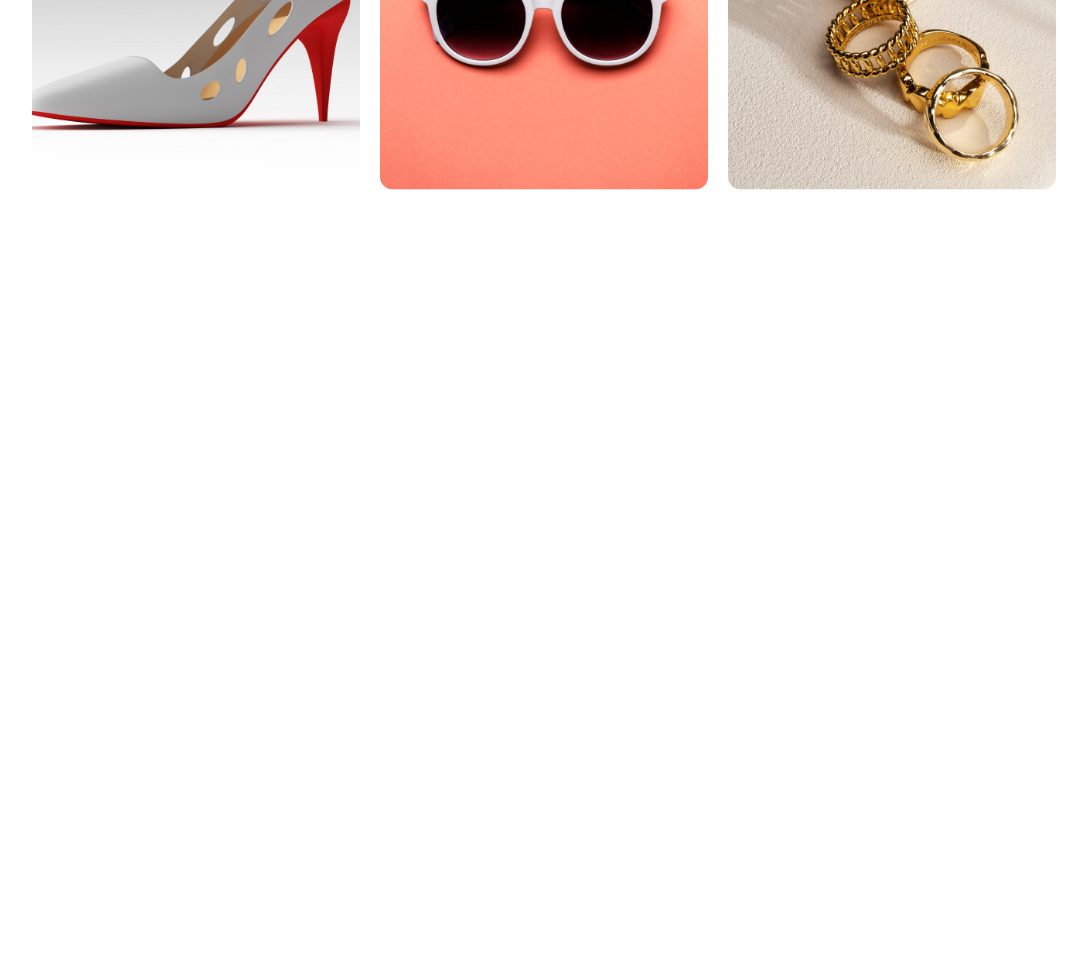
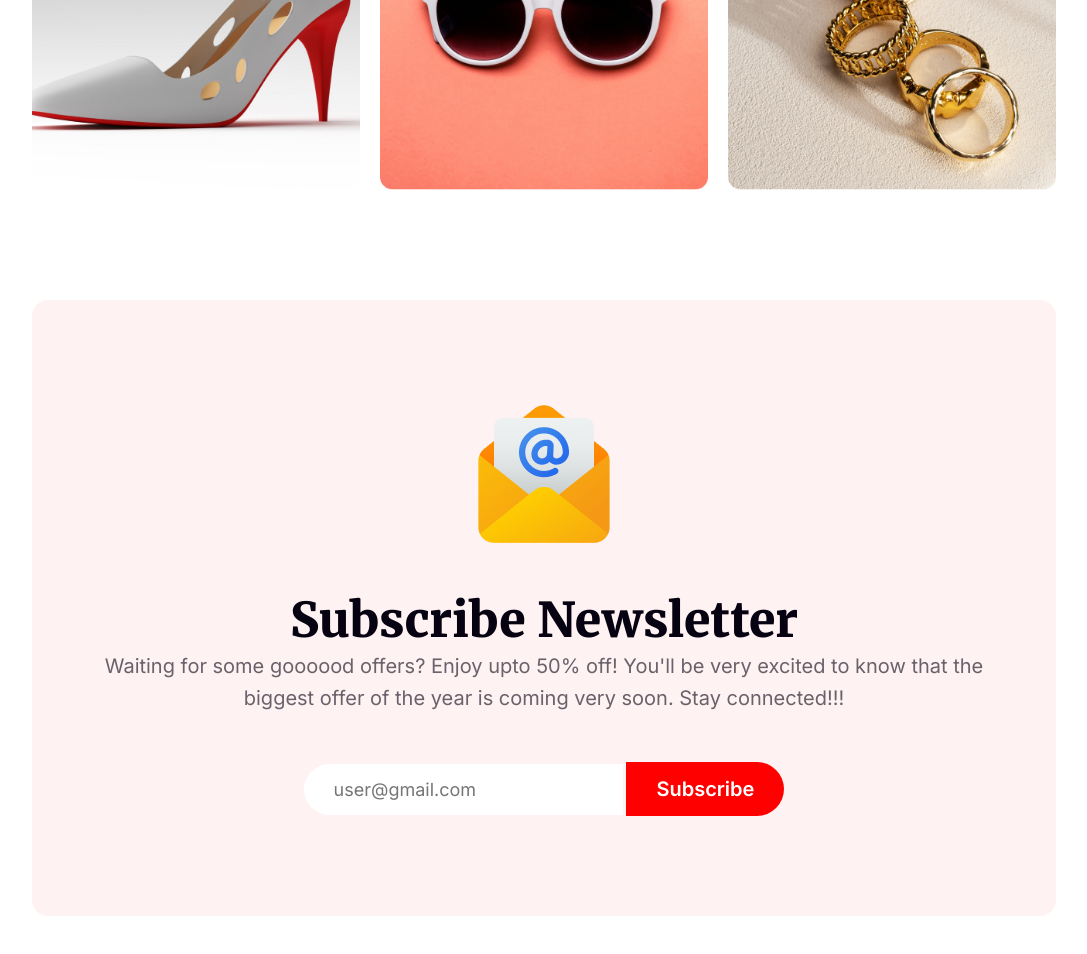
Before and after one commit to hemel17/R901, a plain HTML site: page index.html in a window 1280 px wide. Shown: the part 5157-6111 px from the top of the page, without its empty margins (96-1183 px from the left). Before the commit the page ends 5457 px from the top, so only its background shows below. Drawn offline with Linux system fonts and the light colour scheme.

Commit message:
newsletter section added

```diff
--- a/index.html
+++ b/index.html
@@ -1,11 +1,11 @@
 <!DOCTYPE html>
 <html lang="en">
   <head>
-    <meta charset="UTF-8">
-    <meta name="viewport" content="width=device-width, initial-scale=1.0">
+    <meta charset="UTF-8" />
+    <meta name="viewport" content="width=device-width, initial-scale=1.0" />
     <title>New Year</title>
     <!-- style sheet -->
-    <link rel="stylesheet" href="style.css">
+    <link rel="stylesheet" href="style.css" />
   </head>
   <body>
     <!-- header starts here -->
@@ -27,16 +27,20 @@
         <h2>65% OFF</h2>
         <p class="discount-holiday">OUR HOLIDAY DEALS ARE BETTER</p>
         <p class="categories">ALL CATEGORIES</p>
-            <img src="./images/New Year Photo.png" alt="new year photo">
+        <img src="./images/New Year Photo.png" alt="new year photo" />
       </section>
       <!-- discount section ends here -->
 
       <!-- party section starts here -->
       <section class="party">
-            <img src="./images/Vectorrr.png" alt="party image">
+        <img src="./images/Vectorrr.png" alt="party image" />
         <div class="party-items">
           <h2>Welcome to midnight party</h2>
-            <p>Excited for the best party of the town? Join us, have fun! You'll be delighted. We are arranging the best midnight party. Just come and see.</p>
+          <p>
+            Excited for the best party of the town? Join us, have fun! You'll be
+            delighted. We are arranging the best midnight party. Just come and
+            see.
+          </p>
           <button>Join Now</button>
         </div>
       </section>
@@ -59,15 +63,18 @@
         <div class="coming">
           <p class="coming-offer">NEW BEST OFFER</p>
           <h2>Coming Soon</h2>
-          <p class="offer-common">Waiting for some goooood offers? You'll be very excited to know that the biggest offer of the year is coming very soon. Stay connected!!!</p>
+          <p class="offer-common">
+            Waiting for some goooood offers? You'll be very excited to know that
+            the biggest offer of the year is coming very soon. Stay connected!!!
+          </p>
         </div>
         <div class="offer-img">
-          <img src="./images/Ellipse 1.png" alt="">
+          <img src="./images/Ellipse 1.png" alt="" />
         </div>
         <div class="offer-year">
           <p class="year">2024</p>
           <p class="offer-common">Don't miss a single offer! Stay connected!</p>
-          <img src="./images/Group 96.png" alt="Happy new year">
+          <img src="./images/Group 96.png" alt="Happy new year" />
         </div>
       </section>
       <!-- offer section ends here -->
@@ -76,14 +83,21 @@
       <section class="holiday">
         <p class="holiday-function">WHAT IS FUNCTIONAL</p>
         <h2><span>Holidays </span>Sale 50%</h2>
-    <p>Waiting for some goooood offers? Enjoy upto 50% off! You'll be very excited to know that the biggest offer of the year is coming very soon. Stay connected!!!</p>
+        <p>
+          Waiting for some goooood offers? Enjoy upto 50% off! You'll be very
+          excited to know that the biggest offer of the year is coming very
+          soon. Stay connected!!!
+        </p>
         <div class="holiday-img">
           <div>
-        <p><span>50%</span><br> discount</p>
+            <p>
+              <span>50%</span><br />
+              discount
+            </p>
           </div>
-      <img src="./images/Group 75.png" alt="" class="holiday-img1">
-      <img src="./images/Rectangle 1.png" alt="" class="holiday-img2">
-      <img src="./images/Rectangle 2.png" alt="" class="holiday-img3">
+          <img src="./images/Group 75.png" alt="" class="holiday-img1" />
+          <img src="./images/Rectangle 1.png" alt="" class="holiday-img2" />
+          <img src="./images/Rectangle 2.png" alt="" class="holiday-img3" />
         </div>
       </section>
       <!-- holiday section ends here -->
@@ -92,18 +106,36 @@
       <section class="portfolio">
         <p class="portfolio-gift">THE BEST GIFTS</p>
         <h2>Our Awesome Portfolio</h2>
-    <p>Waiting for some goooood offers? You'll be very excited to know that the biggest offer of the year is coming very soon. Stay connected!!!</p>
+        <p>
+          Waiting for some goooood offers? You'll be very excited to know that
+          the biggest offer of the year is coming very soon. Stay connected!!!
+        </p>
 
         <div class="portfolio-img">
-      <figure><img src="./images/Rectangle 3.png" alt=""></figure>
-      <figure><img src="./images/Rectangle 4.png" alt=""></figure>
-      <figure><img src="./images/Rectangle 5.png" alt=""></figure>
-      <figure><img src="./images/Rectangle 6.png" alt=""></figure>
-      <figure><img src="./images/Rectangle 7.png" alt=""></figure>
-      <figure><img src="./images/Rectangle 8.png" alt=""></figure>
+          <figure><img src="./images/Rectangle 3.png" alt="" /></figure>
+          <figure><img src="./images/Rectangle 4.png" alt="" /></figure>
+          <figure><img src="./images/Rectangle 5.png" alt="" /></figure>
+          <figure><img src="./images/Rectangle 6.png" alt="" /></figure>
+          <figure><img src="./images/Rectangle 7.png" alt="" /></figure>
+          <figure><img src="./images/Rectangle 8.png" alt="" /></figure>
         </div>
       </section>
       <!-- portfolio section ends here -->
+
+      <!-- newsletter section starts here -->
+      <section class="newsletter">
+        <img src="./images/Group 61.png" alt="" />
+        <h2>Subscribe Newsletter</h2>
+        <p>
+            Waiting for some goooood offers? Enjoy upto 50% off! You'll be very excited to know that the biggest offer of the year is coming very soon. Stay connected!!!
+        </p>
+        <p>
+          <input type="text" placeholder="user@gmail.com" />
+          <button>Subscribe</button>
+        </p>
+      </section>
+      <!-- newsletter section ends here -->
     </main>
+    <!-- main ends here -->
   </body>
 </html>
--- a/style.css
+++ b/style.css
@@ -396,3 +396,63 @@ main {
   box-shadow: 5px 5px 10px;
 }
 /* portfolio-main design ends here */
+
+/* newsletter-main desing starts here */
+.newsletter{
+    margin-top: 120px;
+    border-radius: 16px;
+  background: rgba(255, 0, 0, 0.05);
+  height: 616px;
+  display: flex;
+  flex-direction: column;
+  justify-content: center;
+  align-items: center;
+  }
+
+  .newsletter h2{
+    color: #070211;
+  text-align: center;
+  font-family: Merriweather;
+  font-size: 48px;
+  font-weight: 900;
+  margin-top: 40px;
+  }
+
+  .newsletter p:nth-of-type(1){
+    color: rgba(7, 2, 17, 0.60);
+  text-align: center;
+  font-family: Inter;
+  font-size: 20px;
+  font-weight: 400;
+  line-height: 32px;
+  width: 896px;
+  margin-bottom: 48px;
+  }
+
+  .newsletter p:nth-of-type(2)>*{
+    padding: 15px 30px;
+    border: none;
+    outline: none;
+  }
+
+  .newsletter input{
+    border-radius: 50px 0 0 50px;
+  font-family: Inter;
+  font-size: 18px;
+  font-weight: 400;
+  }
+
+  .newsletter button{
+    color: #FFF;
+  text-align: center;
+  font-family: Inter;
+  font-size: 20px;
+  font-weight: 600;
+  text-transform: capitalize;
+  border-radius: 0px 50px 50px 0px;
+  background: #F00;
+  cursor: pointer;
+  }
+  /* newsletter-main desing ends here */
+
+  /* main design ends here */
```
Lines whose indentation alone changed are shown as unchanged.
